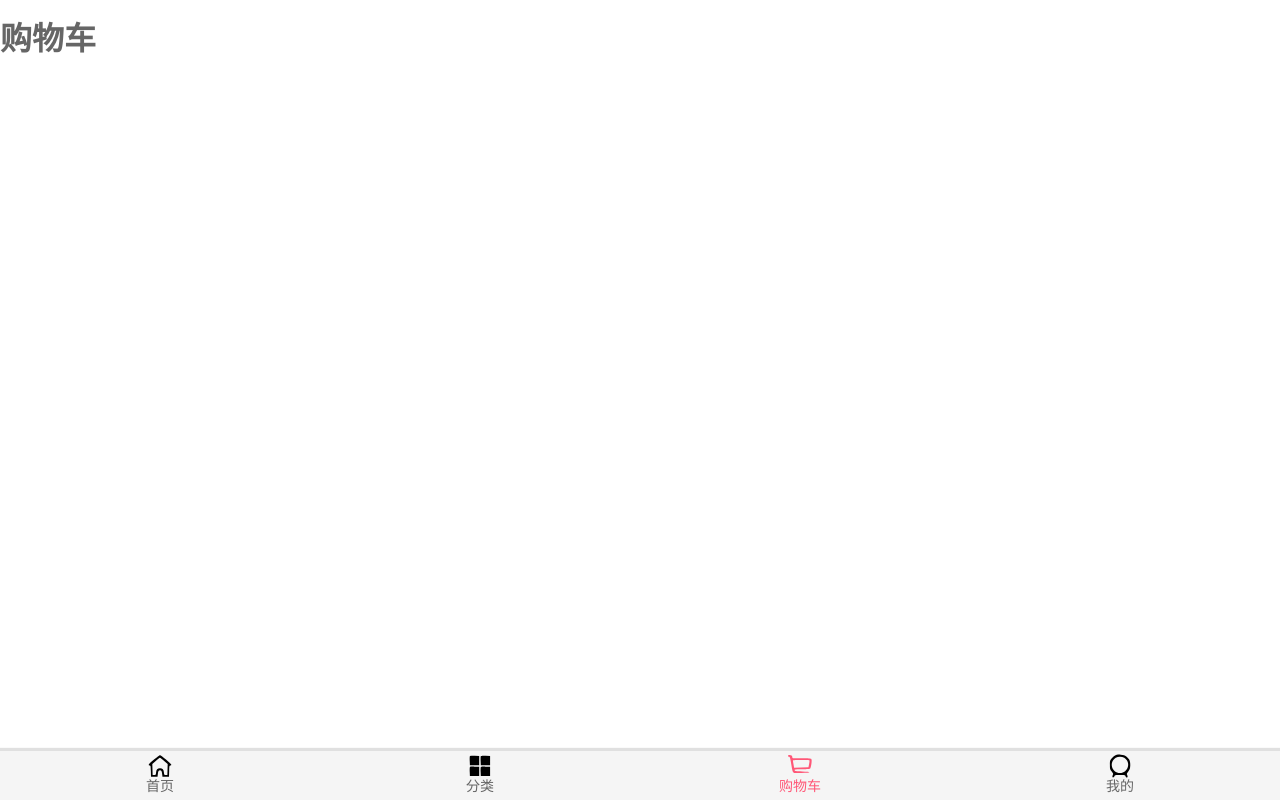
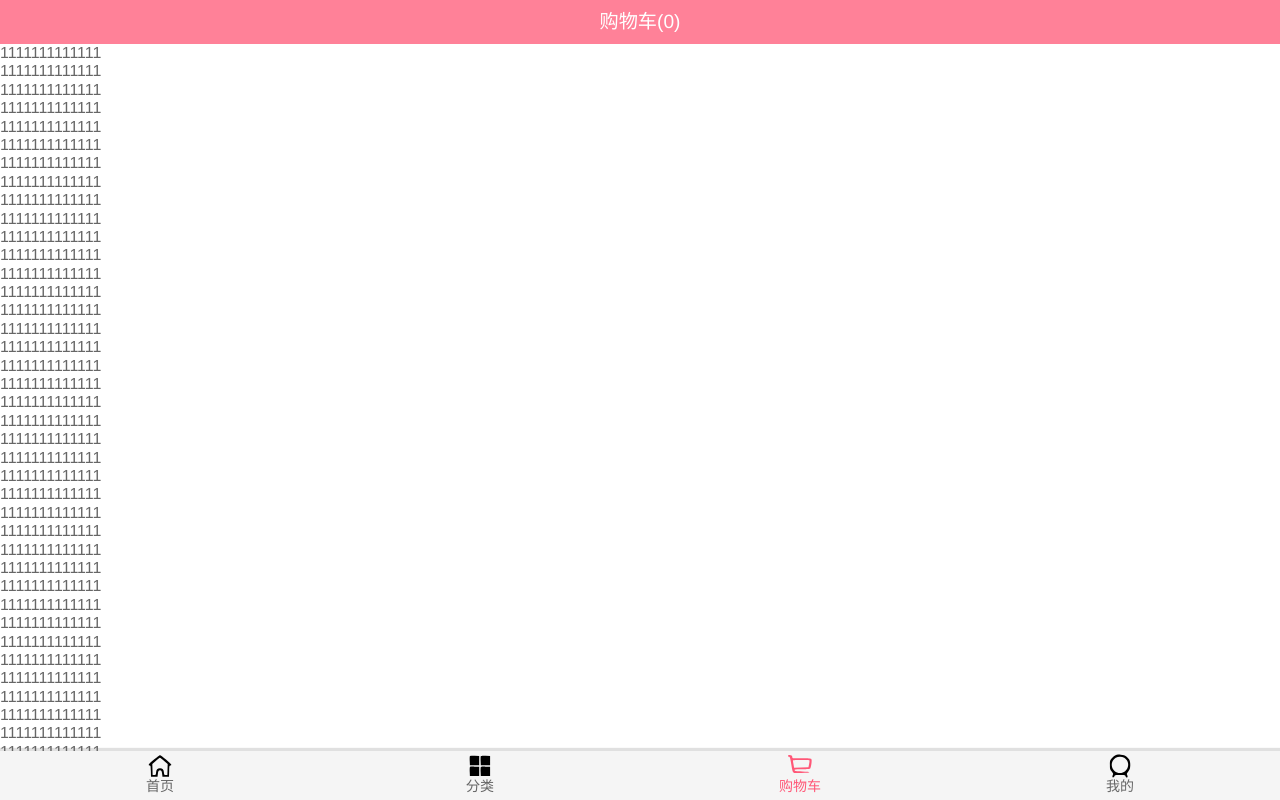
Before and after one commit to lhn3/supermail, a Vue app: page /shopcart in a window 1280 px wide. Built offline with nearby package versions, Linux system fonts and the light colour scheme.

Commit message:
'购物车页面(bar固定,页面滑动)'

```diff
--- a/src/store/getters.js
+++ b/src/store/getters.js
@@ -1,3 +1,10 @@
 export default {
-
+  //购物车总数量
+  cartLength(state){
+    if (state.cartList.length){
+      return state.cartList.length
+    }else {
+      return 0
+    }
+  }
 }
--- a/src/views/detail/Detail.vue
+++ b/src/views/detail/Detail.vue
@@ -174,19 +174,21 @@ export default {
 
 <style scoped>
   #detail{
-    position: relative;
-    z-index: 9;
+    overflow: hidden;
+    bottom: 0;
+  }
+
+  .detail-nav{
     background-color: white;
-    height: 100vh;
-  }
-  .detail-nav{
-    /*脱离标准流*/
-    position: relative;
-    z-index: 9;
-    background-color: white;
+    font-size: 1.2em;
   }
 
   .content{
-    height: calc(100% - 44px - 58px);
+    overflow: hidden;
+    position: absolute;
+    top: 44px;
+    bottom: 49px;
+    left: 0;
+    right: 0;
   }
 </style>
--- a/src/views/detail/childComps/DetailBottomBar.vue
+++ b/src/views/detail/childComps/DetailBottomBar.vue
@@ -44,6 +44,7 @@
     right: 0;
     display: flex;
     text-align: center;
+    z-index: 9;
   }
   .bar-item{
     flex: 1;
--- a/src/views/detail/childComps/DetailShop.vue
+++ b/src/views/detail/childComps/DetailShop.vue
@@ -8,11 +8,11 @@
 <!--      左边-->
       <div class="shop-left">
         <div class="shop-sell">
-          <div class="shop-sell-num">{{shop.sell | selles}}万</div>
+          <div class="shop-sell-num">{{shop.sell | selles}}</div>
           <div class="shop-sell-text">总销量</div>
         </div>
         <div class="shop-goods">
-          <div class="shop-goods-num">{{shop.goods}}</div>
+          <div class="shop-goods-num">{{shop.goods | selles}}</div>
           <div class="shop-goods-text">全部宝贝</div>
         </div>
       </div>
@@ -51,7 +51,11 @@ export default {
   },
   filters:{
     selles(num){
-       return (num/10000).toFixed(1);
+      if(num<10000){
+        return num
+      }else{
+        return (num/10000).toFixed(1)+'万';
+      }
     },
     //评价过滤器
     abs(res){
--- a/src/views/shopcart/Shopcart.vue
+++ b/src/views/shopcart/Shopcart.vue
@@ -1,13 +1,153 @@
 <template>
-  <h1>购物车</h1>
+  <div id="cart">
+    <NavBar class="cart-nav">
+      <div slot="center">购物车({{cartLength}})</div>
+    </NavBar>
+    <Scroll class="content" ref="scroll" :probeNum="3">
+    <ul>
+      <li>1111111111111</li>
+      <li>1111111111111</li>
+      <li>1111111111111</li>
+      <li>1111111111111</li>
+      <li>1111111111111</li>
+      <li>1111111111111</li>
+      <li>1111111111111</li>
+      <li>1111111111111</li>
+      <li>1111111111111</li>
+      <li>1111111111111</li>
+      <li>1111111111111</li>
+      <li>1111111111111</li>
+      <li>1111111111111</li>
+      <li>1111111111111</li>
+      <li>1111111111111</li>
+      <li>1111111111111</li>
+      <li>1111111111111</li>
+      <li>1111111111111</li>
+      <li>1111111111111</li>
+      <li>1111111111111</li>
+      <li>1111111111111</li>
+      <li>1111111111111</li>
+      <li>1111111111111</li>
+      <li>1111111111111</li>
+      <li>1111111111111</li>
+      <li>1111111111111</li>
+      <li>1111111111111</li>
+      <li>1111111111111</li>
+      <li>1111111111111</li>
+      <li>1111111111111</li>
+      <li>1111111111111</li>
+      <li>1111111111111</li>
+      <li>1111111111111</li>
+      <li>1111111111111</li>
+      <li>1111111111111</li>
+      <li>1111111111111</li>
+      <li>1111111111111</li>
+      <li>1111111111111</li>
+      <li>1111111111111</li>
+      <li>1111111111111</li>
+      <li>1111111111111</li>
+      <li>1111111111111</li>
+      <li>1111111111111</li>
+      <li>1111111111111</li>
+      <li>1111111111111</li>
+      <li>1111111111111</li>
+      <li>1111111111111</li>
+      <li>1111111111111</li>
+      <li>1111111111111</li>
+      <li>1111111111111</li>
+      <li>1111111111111</li>
+      <li>1111111111111</li>
+      <li>1111111111111</li>
+      <li>1111111111111</li>
+      <li>1111111111111</li>
+      <li>1111111111111</li>
+      <li>1111111111111</li>
+      <li>1111111111111</li>
+      <li>1111111111111</li>
+      <li>1111111111111</li>
+      <li>1111111111111</li>
+      <li>1111111111111</li>
+      <li>1111111111111</li>
+      <li>1111111111111</li>
+      <li>1111111111111</li>
+      <li>1111111111111</li>
+      <li>1111111111111</li>
+      <li>1111111111111</li>
+      <li>1111111111111</li>
+      <li>1111111111111</li>
+      <li>1111111111111</li>
+      <li>1111111111111</li>
+      <li>1111111111111</li>
+      <li>1111111111111</li>
+      <li>1111111111111</li>
+      <li>1111111111111</li>
+      <li>1111111111111</li>
+      <li>1111111111111</li>
+      <li>1111111111111</li>
+      <li>1111111111111</li>
+      <li>1111111111111</li>
+      <li>1111111111111</li>
+      <li>1111111111111</li>
+      <li>1111111111111</li>
+      <li>1111111111111</li>
+      <li>1111111111111</li>
+      <li>1111111111111</li>
+      <li>1111111111111</li>
+      <li>1111111111111</li>
+      <li>1111111111111</li>
+      <li>1111111111111</li>
+      <li>1111111111111</li>
+      <li>1111111111111</li>
+      <li>1111111111111</li>
+      <li>1111111111111</li>
+      <li>1111111111111</li>
+      <li>1111111111111</li>
+      <li>1111111111111</li>
+      <li>1111111111111</li>
+      <li>1111111111111</li>
+    </ul>
+    </Scroll>
+  </div>
 </template>
 
 <script>
-    export default {
-        name: "Shopcart"
+  import NavBar from "components/common/navbar/NavBar";
+  import Scroll from "components/common/scroll/Scroll";
+  import { mapGetters } from 'vuex'
+  export default {
+    name: "Shopcart",
+    components:{
+      NavBar,
+      Scroll
+    },
+    data(){
+      return{
+        num:0
+      }
+    },
+    computed:{
+      //getters中定义的函数方法
+      ...mapGetters(['cartLength'])
     }
+  }
 </script>
 
 <style scoped>
-
+   #cart{
+    overflow: hidden;
+    bottom: 0;
+  }
+  .cart-nav{
+    background-color: var(--color-tint);
+    color: white;
+    font-size: 1.2em;
+  }
+  .content{
+    overflow: hidden;
+    position: absolute;
+    top: 44px;
+    bottom: 49px;
+    left: 0;
+    right: 0;
+  }
 </style>
```
Also changed, not shown: src/views/shopcart/childComps/CartList.vue (added, +24 -0 lines), src/views/shopcart/childComps/CartListItem.vue (added, +14 -0 lines).
